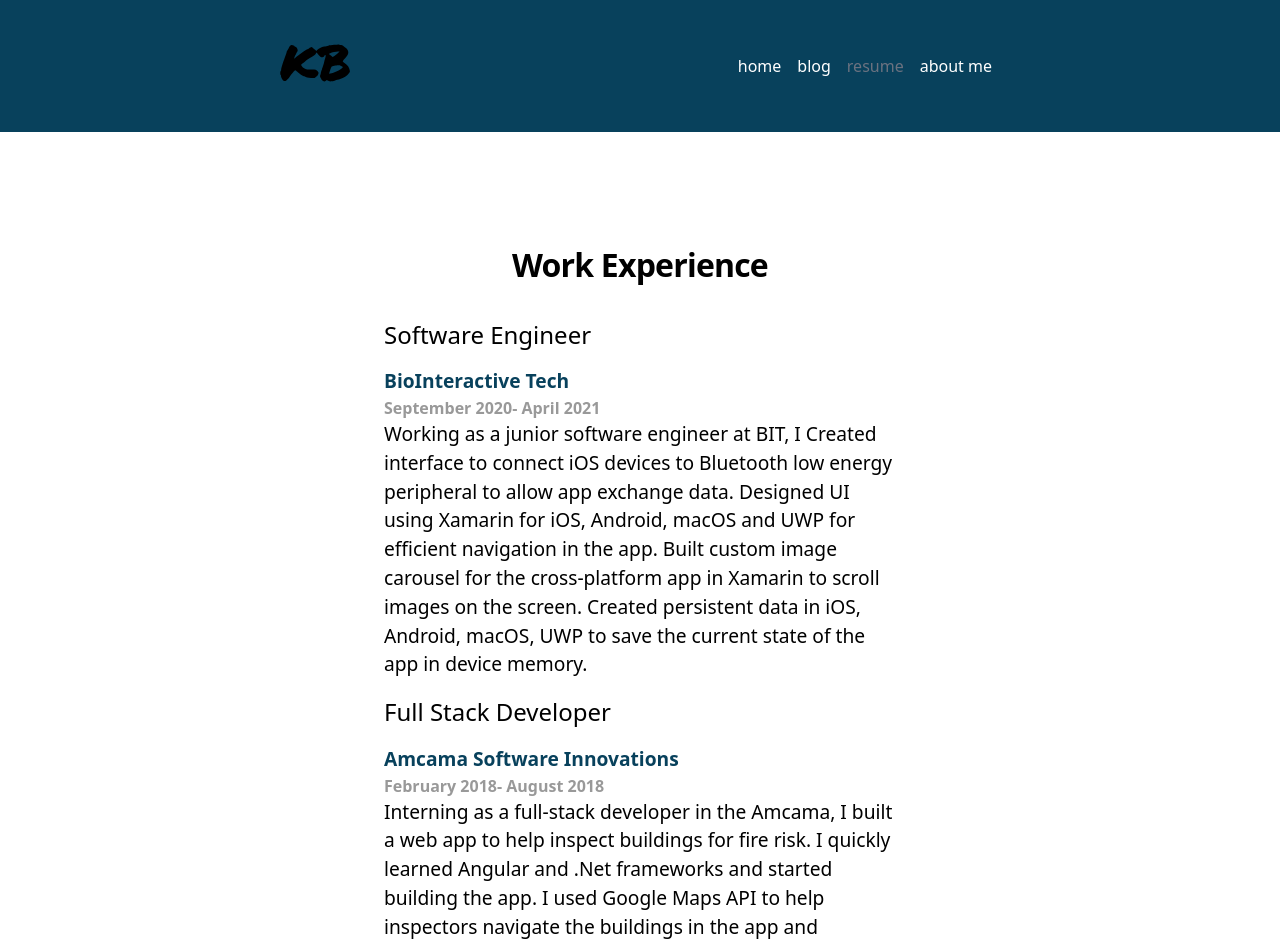
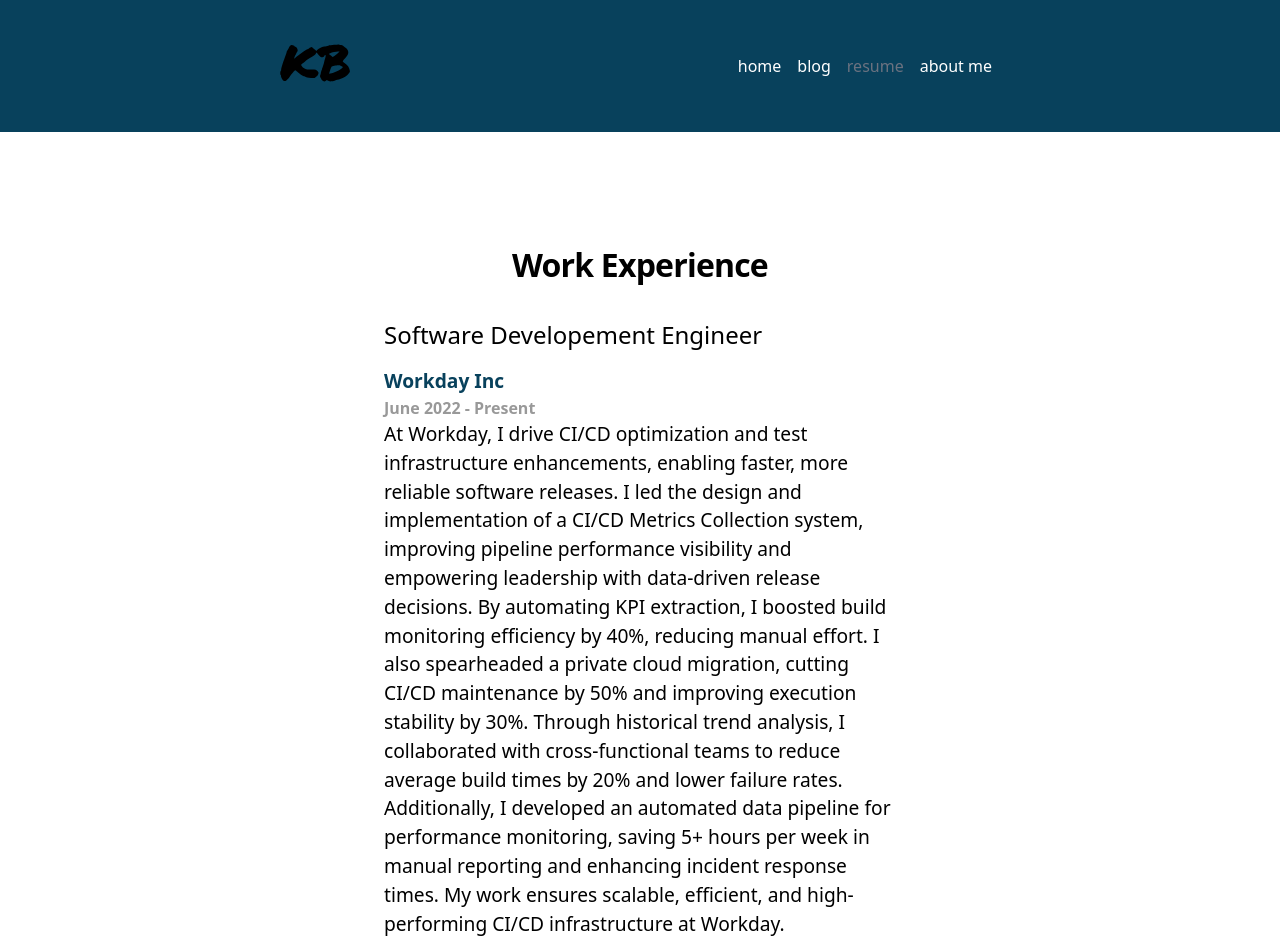
Before and after one commit to Kassymkhan919/my-blog, a Next.js app: page /resume in a window 1280 px wide. Shown: the top 946 px of the page. Built offline with nearby package versions, Linux system fonts and the light colour scheme.

Commit message:
update resume

```diff
--- a/pages/resume.js
+++ b/pages/resume.js
@@ -9,6 +9,12 @@ const Resume = () => {
       <div className={styles.container}>
         <div className="grid justify">
           <h1 className={`${utilstyles.headingXl} justify-self-center `}>Work Experience</h1>
+          <h1 className={utilstyles.headingLg}>Software Developement Engineer</h1>
+          <h3 className={`${utilstyles.headingMd} text-primary font-semibold`}> Workday Inc</h3>
+          <h3 className="font-semibold text-gray-small"> June 2022 - Present</h3>
+          <p className={utilstyles.headingMd}>
+          At Workday, I drive CI/CD optimization and test infrastructure enhancements, enabling faster, more reliable software releases. I led the design and implementation of a CI/CD Metrics Collection system, improving pipeline performance visibility and empowering leadership with data-driven release decisions. By automating KPI extraction, I boosted build monitoring efficiency by 40%, reducing manual effort. I also spearheaded a private cloud migration, cutting CI/CD maintenance by 50% and improving execution stability by 30%. Through historical trend analysis, I collaborated with cross-functional teams to reduce average build times by 20% and lower failure rates. Additionally, I developed an automated data pipeline for performance monitoring, saving 5+ hours per week in manual reporting and enhancing incident response times. My work ensures scalable, efficient, and high-performing CI/CD infrastructure at Workday.
+          </p>
           <h1 className={utilstyles.headingLg}>Software Engineer</h1>
           <h3 className={`${utilstyles.headingMd} text-primary font-semibold`}> BioInteractive Tech</h3>
           <h3 className="font-semibold text-gray-small"> September 2020- April 2021</h3>
```
